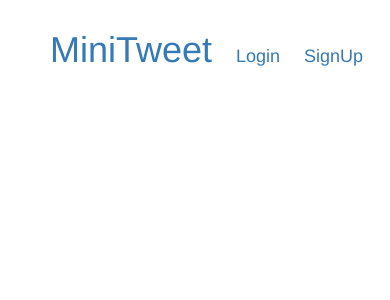
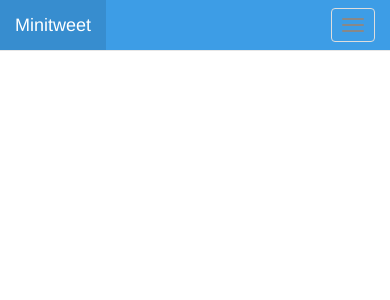
Before and after one commit to xash3000/minitweet, a Flask app: page / in a window 390 px wide. Shown: the top 300 px of the page. Run offline with Flask 2, Linux system fonts and the light colour scheme; data that the repository does not hold is empty; parts of the project's set-up code (start-up, migrations or seed data) failed here and were passed over; some libraries are stand-ins or nearby versions.

Commit message:
big changes in the design

```diff
--- a/minitweet_app/static/main.css
+++ b/minitweet_app/static/main.css
@@ -6,18 +6,35 @@ li{
     list-style: none;
 }
 
+body{
+    padding-top: 70px;
+}
+
+.navbar{
+    background-color: #3D9DE6;
+}
+
+.navbar a span{
+    color: #fff;
+}
+
+.navbar a:hover{
+    background-color: rgba(0, 0, 0, 0.1) !important;
+}
 .post{
-    white-space: pre-wrap; /* css-3 */
-    white-space: -moz-pre-wrap; /* Mozilla, since 1999 */
-    white-space: -pre-wrap; /* Opera 4-6 */
-    white-space: -o-pre-wrap; /* Opera 7 */
-    word-wrap: break-word; /* Internet Explorer 5.5+ */
-    line-height: 1.5px;
+/*
+    white-space: pre-wrap;
+    white-space: -moz-pre-wrap;
+    white-space: -pre-wrap;
+    white-space: -o-pre-wrap;
+    word-wrap: break-word;*/
+    padding: 10px;
 }
 
 .post .post-body{
     line-height: 20px;
     font-size: 20px;
+    padding-top: 10px;
 }
 a{
     text-decoration: none !important;
@@ -48,6 +65,7 @@ a{
     background-repeat: no-repeat;
     height: 30px;
     width: 200px;
+    margin-top: 60px;
 }
 
 .flash_msg{
@@ -63,3 +81,8 @@ a{
 .gravatar-img{
     border-radius: 100%;
 }
+
+.btn-primary{
+    background-color: #3D9DE6 !important;
+    border-color: #3D9DE6 !important;
+}
--- a/minitweet_app/templates/base.html
+++ b/minitweet_app/templates/base.html
@@ -12,19 +12,49 @@
         <link rel="stylesheet" href="{{ url_for('static', filename='main.css') }}">
     </head>
     <body>
-
-        <nav>
-            <ul>
-                <li class="nav_ele"><h1><a href="{{ url_for('home') }}">MiniTweet</a></h1></li>
-                {% if current_user.is_authenticated %}
-                    <li class="nav_ele"><h4><a href="{{ url_for('publish') }}">Publish</a></h4></li>
-                    <li class="nav_ele"><h4><a href="{{ url_for('logout') }}">Logout</a></h4></li>
-                {% else %}
-                    <li class="nav_ele"><h4><a href="{{ url_for('login') }}">Login</a></h4></li>
-                    <li class="nav_ele"><h4><a href="{{ url_for('signup') }}">SignUp</a></h4></li>
-                {% endif %}
-            </ul>
-        </nav>
+        <!-- Navigation -->
+    <nav class="navbar navbar-default navbar-fixed-top" role="navigation">
+      <div class="container">
+        <!-- Brand and toggle get grouped for better mobile display -->
+        <div class="navbar-header">
+          <button type="button" class="navbar-toggle" data-toggle="collapse" data-target="#bs-example-navbar-collapse-1">
+            <span class="sr-only">Toggle navigation</span>
+            <span class="icon-bar"></span>
+            <span class="icon-bar"></span>
+            <span class="icon-bar"></span>
+          </button>
+          <a class="navbar-brand" href="{{ url_for('home') }}"><span>Minitweet<span></a>
+        </div>
+        <!-- Collect the nav links, forms, and other content for toggling -->
+        <div class="collapse navbar-collapse" id="bs-example-navbar-collapse-1">
+          <ul class="nav navbar-nav">
+            {% if current_user.is_authenticated %}
+            <li>
+                <a href="{{ url_for('publish') }}">
+                    <span>Publish</span>
+                </a>
+            </li>
+            {% endif %}
+          </ul>
+          <ul class="nav navbar-nav navbar-right">
+            {% if current_user.is_authenticated %}
+            <li>
+                <a href="{{ url_for('user_profile', username=current_user.name) }}">
+                    <img class="gravatar-img" src="{{ current_user.email | gravatar(size=20) }}">
+                    <span>{{ current_user.name }}</span>
+                </a>
+            </li>
+              <li><a href="{{ url_for('logout') }}"><span>Logout</span></a></li>
+            {% else %}
+              <li><a href="{{ url_for('signup') }}"><span>Sign up</span></a></li>
+              <li><a href="{{ url_for('login') }}"><span>Login</span></a></li>
+            {% endif %}
+          </ul>
+        </div>
+        <!-- /.navbar-collapse -->
+      </div>
+      <!-- /.container -->
+    </nav>
 
         <!-- flashed messages -->
         {% for msg in get_flashed_messages() %}
--- a/minitweet_app/templates/index.html
+++ b/minitweet_app/templates/index.html
@@ -10,7 +10,10 @@
                 </div>
 
                 <div class="post-author">
-                    <h6>author: {{ post.author.name }}</h6>
+                    <a href="/u/{{ post.author.name }}">
+                        <img class="gravatar-img" src="{{ post.author.email | gravatar(size='40') }}">
+                        <h5 style="display:inline-block">{{ post.author.name }}<h5>
+                    </a>
                 </div>
 
                 <div class="post-body col-xs-12">
--- a/minitweet_app/templates/publish.html
+++ b/minitweet_app/templates/publish.html
@@ -5,9 +5,9 @@
 <div class="container">
 <form method="post">
     {{ form.hidden_tag() }}
-    {{ form.post_title(class_="col-xs-12 string-field", placeholder="post title") }}
-    {{ form.textarea(class_="col-xs-12", id="publish", placeholder="your post") }}
-    <input type="submit" name="submit" value="Publish" class="btn btn-default col-xs-4 col-xs-offset-4">
+    {{ form.post_title(class_="col-xs-8 col-xs-offset-2 string-field", placeholder="post title") }}
+    {{ form.textarea(class_="col-xs-8 col-xs-offset-2", id="publish", placeholder="your post") }}
+    <input type="submit" name="submit" value="Publish" class="btn btn-primary col-xs-8 col-xs-offset-2">
 </form>
 
 </div>
--- a/minitweet_app/views.py
+++ b/minitweet_app/views.py
@@ -38,15 +38,12 @@ def login():
     form = LoginForm()
     if form.validate_on_submit():
         user = User.query.filter(User.name == form.username.data).first()
-        if user:
-            if bcrypt.check_password_hash(user.password, form.password.data):
+        if user and bcrypt.check_password_hash(user.password, form.password.data):
                 flash("you were just logged in!")
                 login_user(user)
                 return redirect(url_for("home"))
-            else:
-                flash("bad username or password")
         else:
-            flash("bad username or password")
+            flash("Invalid username or password")
     return render_template("login.html", form=form)
 
 
```
